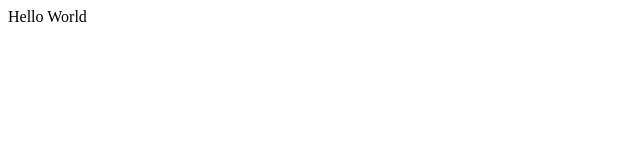
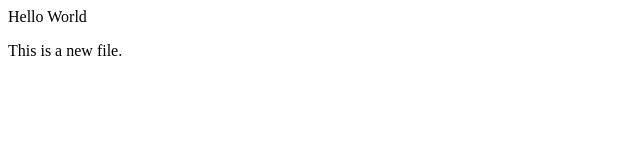
Before and after one commit to cirrus1802/clouds, a plain HTML site: page index.html in a window 1280 px wide. Shown: the whole page, without its empty margins (0-640 px from the left). Drawn offline with Linux system fonts and the light colour scheme.

Commit message:
second test commit

```diff
--- a/index.html
+++ b/index.html
@@ -3,5 +3,6 @@
 <title>title</title>
 <body>
 <p>Hello World</p>
+<p>This is a new file.</p>
 </body>
 </html>
```
